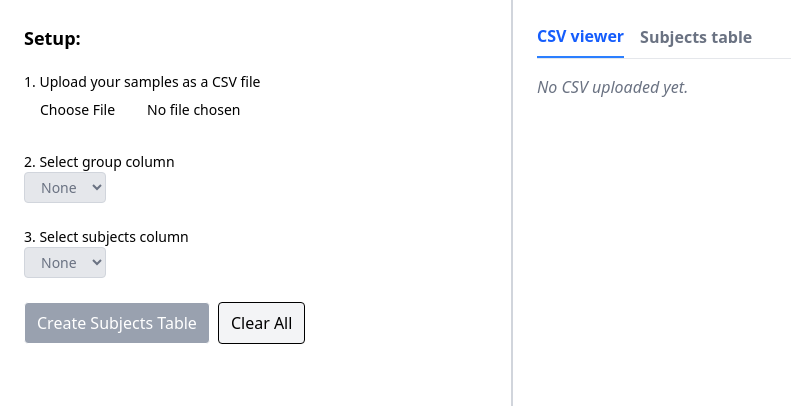
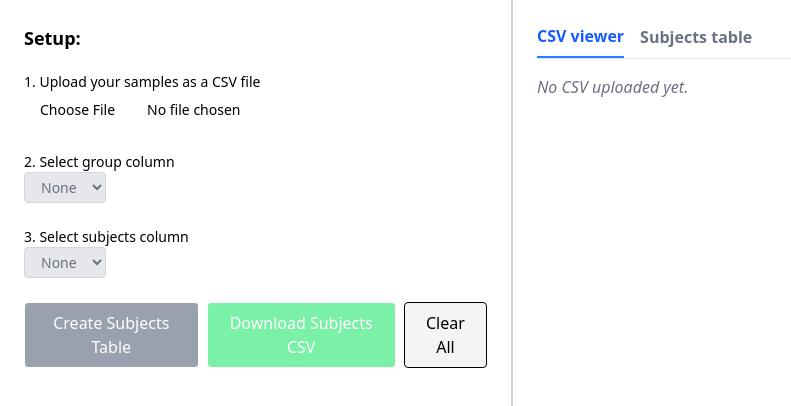
Before and after one commit to ucsf-ferguson-lab/blotrig_rewrite, a React (Vite) app in the folder blotrig/: page / in a window 1280 px wide. Shown: the top 406 px of the page, without its empty margins (0-791 px from the left). Built offline with nearby package versions, Linux system fonts and the light colour scheme.

Commit message:
Fix download button

```diff
--- a/blotrig/src/components/GelSidebar.tsx
+++ b/blotrig/src/components/GelSidebar.tsx
@@ -10,6 +10,8 @@ interface GelSidebarProps {
   onFileChange: (event: React.ChangeEvent<HTMLInputElement>) => void;
   onCreateSubjects: () => void;
   createSubjectsDisabled: boolean;
+  onDownloadSubjects: () => void;
+  canDownloadSubjects: boolean;
 }
 
 export function GelSidebar({
@@ -21,6 +23,8 @@ export function GelSidebar({
   onFileChange,
   onCreateSubjects,
   createSubjectsDisabled,
+  onDownloadSubjects,
+  canDownloadSubjects,
 }: GelSidebarProps) {
   return (
     <div className="w-full md:w-2/5 p-6 border-r border-gray-300 bg-white">
@@ -75,6 +79,19 @@ export function GelSidebar({
 
         <button
           type="button"
+          onClick={onDownloadSubjects}
+          disabled={!canDownloadSubjects}
+          className={`px-3 py-2 border rounded text-white ${
+            canDownloadSubjects
+              ? "bg-green-600 hover:bg-green-700"
+              : "bg-green-300 cursor-not-allowed"
+          }`}
+        >
+          Download Subjects CSV
+        </button>
+
+        <button
+          type="button"
           onClick={() => {
             setGroupsCol("None");
             setSubjectsCol("None");
--- a/blotrig/src/routes/GelMain.tsx
+++ b/blotrig/src/routes/GelMain.tsx
@@ -23,6 +23,7 @@ export function GelMain() {
 
   // subjects table
   const [subjectsTable, setSubjectsTable] = useState<SubjectsTable>({});
+  const canDownloadSubjects = Object.keys(subjectsTable).length > 0;
 
   // csv handler
   const handleFileChange = (event: React.ChangeEvent<HTMLInputElement>) => {
@@ -70,7 +71,39 @@ export function GelMain() {
     }
   };
 
-  // disable create subjects table button if values not entered
+  // download subjects table as csv handler
+  const handleDownloadSubjects = () => {
+    if (!subjectsTable || Object.keys(subjectsTable).length === 0) {
+      setError("No subjects table to download.");
+      return;
+    }
+
+    const columns = Object.keys(subjectsTable);
+    const colArrays = Object.values(subjectsTable);
+    const maxLen = Math.max(...colArrays.map((arr) => arr.length));
+
+    const rows = [];
+    for (let i = 0; i < maxLen; i++) {
+      const row: Record<string, string> = {};
+      columns.forEach((col) => {
+        row[col] = subjectsTable[col][i] ?? "";
+      });
+      rows.push(row);
+    }
+
+    const csvString = Papa.unparse(rows);
+    const blob = new Blob([csvString], { type: "text/csv;charset=utf-8;" });
+    const url = URL.createObjectURL(blob);
+    const a = document.createElement("a");
+    a.href = url;
+    a.download = "subjects_table.csv";
+    document.body.appendChild(a);
+    a.click();
+    document.body.removeChild(a);
+    URL.revokeObjectURL(url);
+  };
+
+  // disable create subjects button if values missing
   const isCreateSubjectsDisabled =
     csvData.length === 0 || groupsCol === "None" || subjectsCol === "None";
 
@@ -85,6 +118,8 @@ export function GelMain() {
         onFileChange={handleFileChange}
         onCreateSubjects={handleCreateSubjects}
         createSubjectsDisabled={isCreateSubjectsDisabled}
+        onDownloadSubjects={handleDownloadSubjects}
+        canDownloadSubjects={canDownloadSubjects}
       />
 
       {/* content area */}
```
